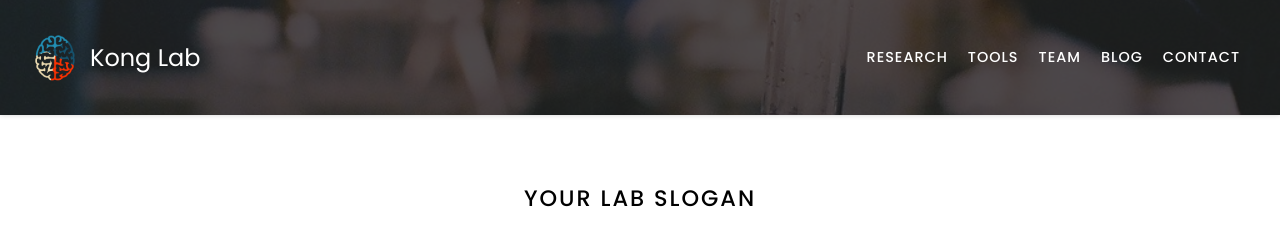
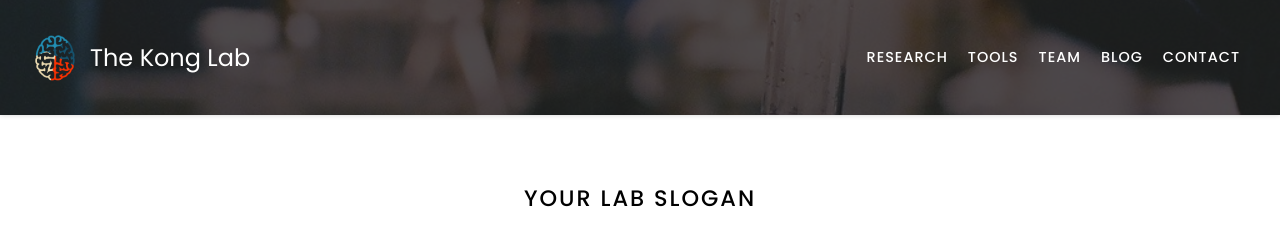
Before and after one commit to cognomicslab/cognomicslab.github.io, a Jekyll site: the page built from index.md, in a window 1280 px wide and 900 px high. Shown: the top 238 px of the window. Built offline with Jekyll 4.4.1, drawn with Linux system fonts in a browser that asks for light colours; nearby versions of some CDN libraries; part of the change alters nothing that is shown.

Commit message:
Update _config.yaml

```diff
--- a/_config.yaml
+++ b/_config.yaml
@@ -1,8 +1,8 @@
 ### basic settings
 
 # site properties and page defaults
-title: Kong Lab
-description: An easy-to-use, flexible website template for labs, with automatic citations, GitHub tag imports, pre-built components, and more.
+title: The Kong Lab
+description: Team, Research, Tools and more from the Kong Lab.
 logo: images/logo.svg
 header: images/background.jpg
 footer: images/background.jpg
@@ -10,12 +10,12 @@ baseurl: ""
 
 # site social media and other links
 links:
-  email: jane.smith@your-lab.com
-  google-scholar: Jane Smith
-  github: your-lab
+  email: xiangzhen.kong@zju.edu.cn
+  google-scholar: Xiang-Zhen Kong
+  github: kongxlab
   twitter: YourLabHandle
-  instagram: YourLabHandle
-  youtube: YourLabChannel
+  #instagram: YourLabHandle
+  #youtube: YourLabChannel
 
 # automatic citations
 auto-cite:
```
